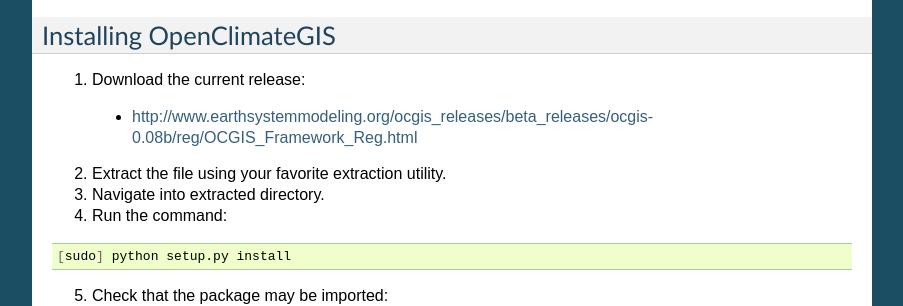
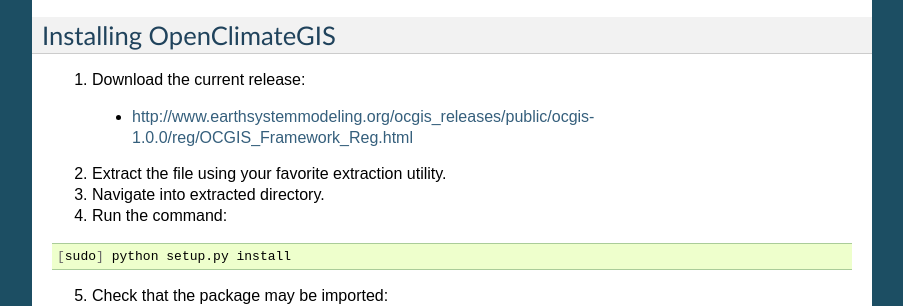
Before and after one commit to NCPP/ocgis, a Sphinx documentation site: the page built from doc/install.rst, in a window 1280 px wide and 900 px high, scrolled down 1611 px. Shown: the part 152-458 px from the top of the window, without its empty margins (198-1101 px from the left). Built offline with Sphinx 7.4.7, drawn with Linux system fonts in a browser that asks for light colours; formulas are drawn with MathJax 3; some of the changed lines change nothing that is shown.

Commit message:
updated download link

```diff
--- a/doc/install.rst
+++ b/doc/install.rst
@@ -79,7 +79,7 @@
 
 1. Download the current release:
 
- * http://www.earthsystemmodeling.org/ocgis_releases/beta_releases/ocgis-0.08b/reg/OCGIS_Framework_Reg.html
+ * http://www.earthsystemmodeling.org/ocgis_releases/public/ocgis-1.0.0/reg/OCGIS_Framework_Reg.html
 
 2. Extract the file using your favorite extraction utility.
 3. Navigate into extracted directory.
```
